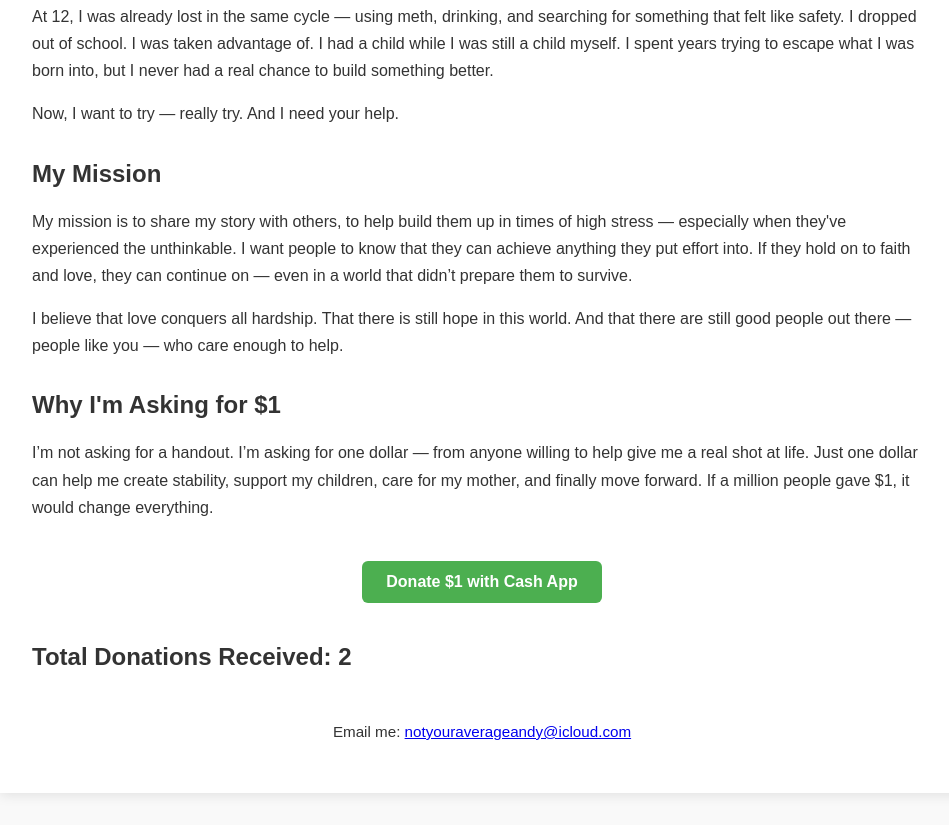
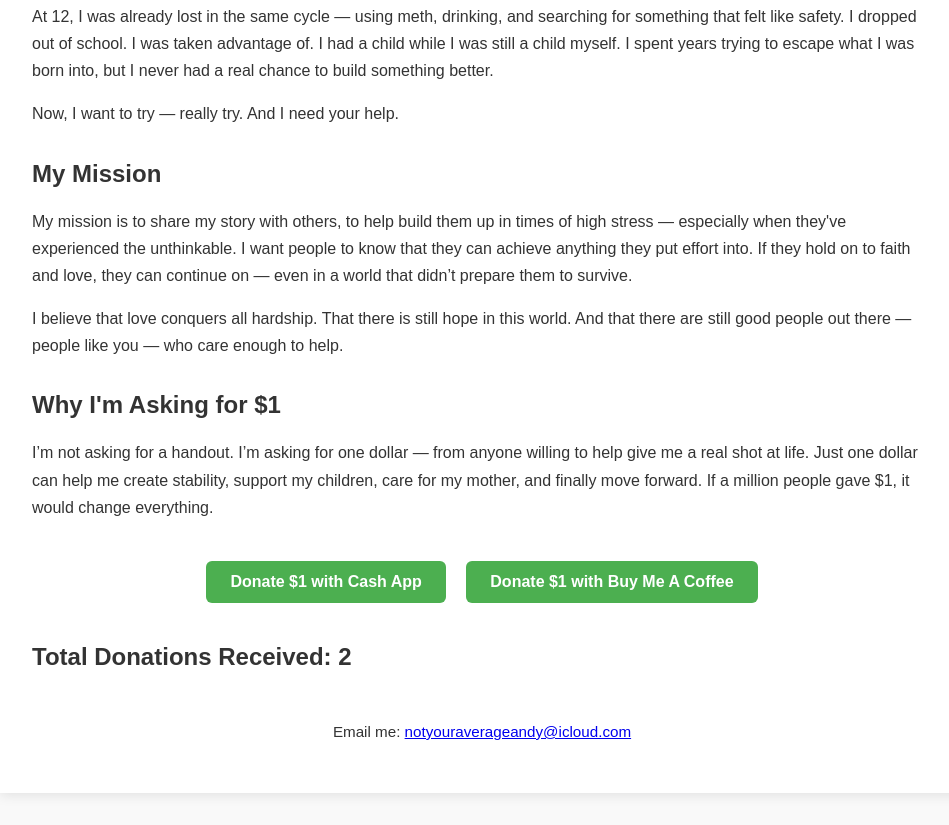
Before and after one commit to notyouraverageandy/notyouraverageandy.github.io, a plain HTML site: page index.html in a window 1280 px wide. Shown: the part 559-1384 px from the top of the page, without its empty margins (158-1107 px from the left). Drawn offline with Linux system fonts and the light colour scheme.

Commit message:
Update index.html

```diff
--- a/index.html
+++ b/index.html
@@ -82,6 +82,7 @@
 
     <div class="donate-buttons">
       <a href="https://cash.app/$moneyspot1989" target="_blank">Donate $1 with Cash App</a>
+       <a href="coff.ee/notyouraverageandy" target="_blank">Donate $1 with Buy Me A Coffee</a>
     </div>
 <h2>Total Donations Received: <span id="donation-count">2</span></h2>
     <div class="contact">
```
